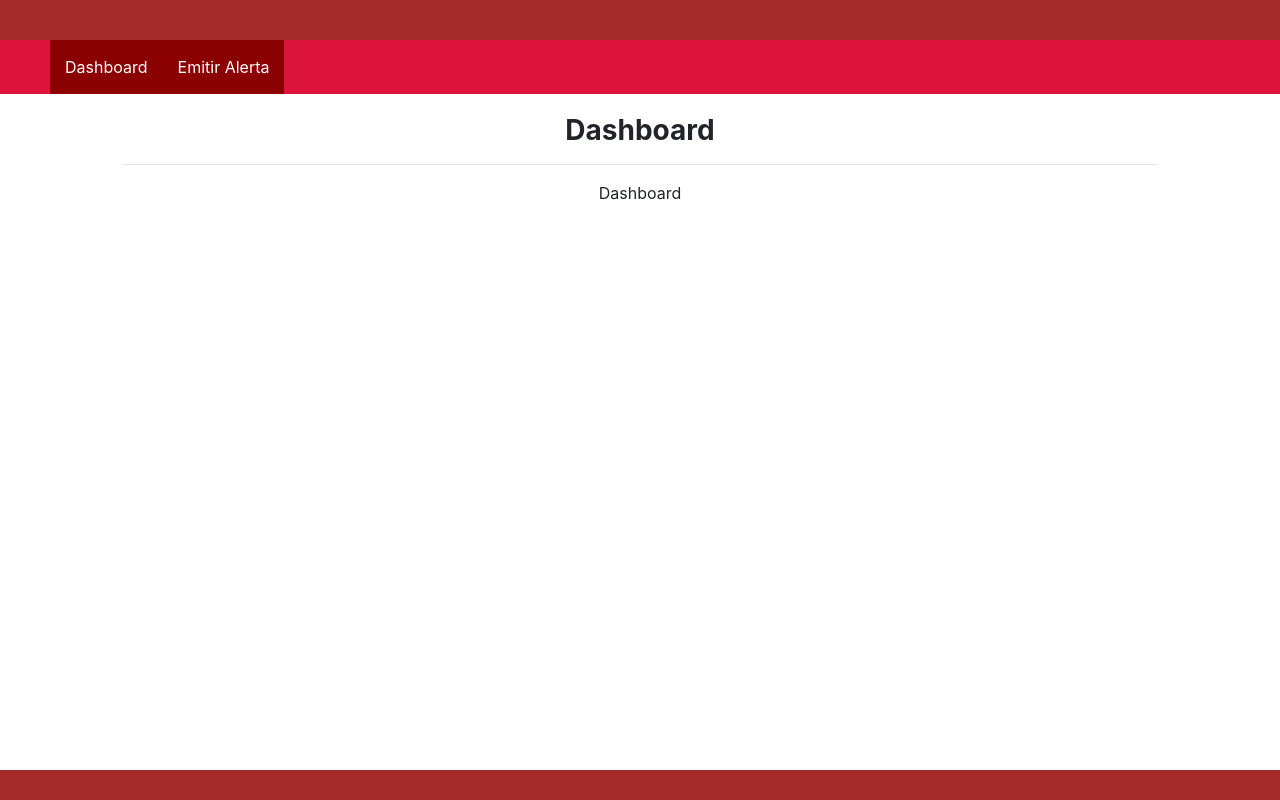
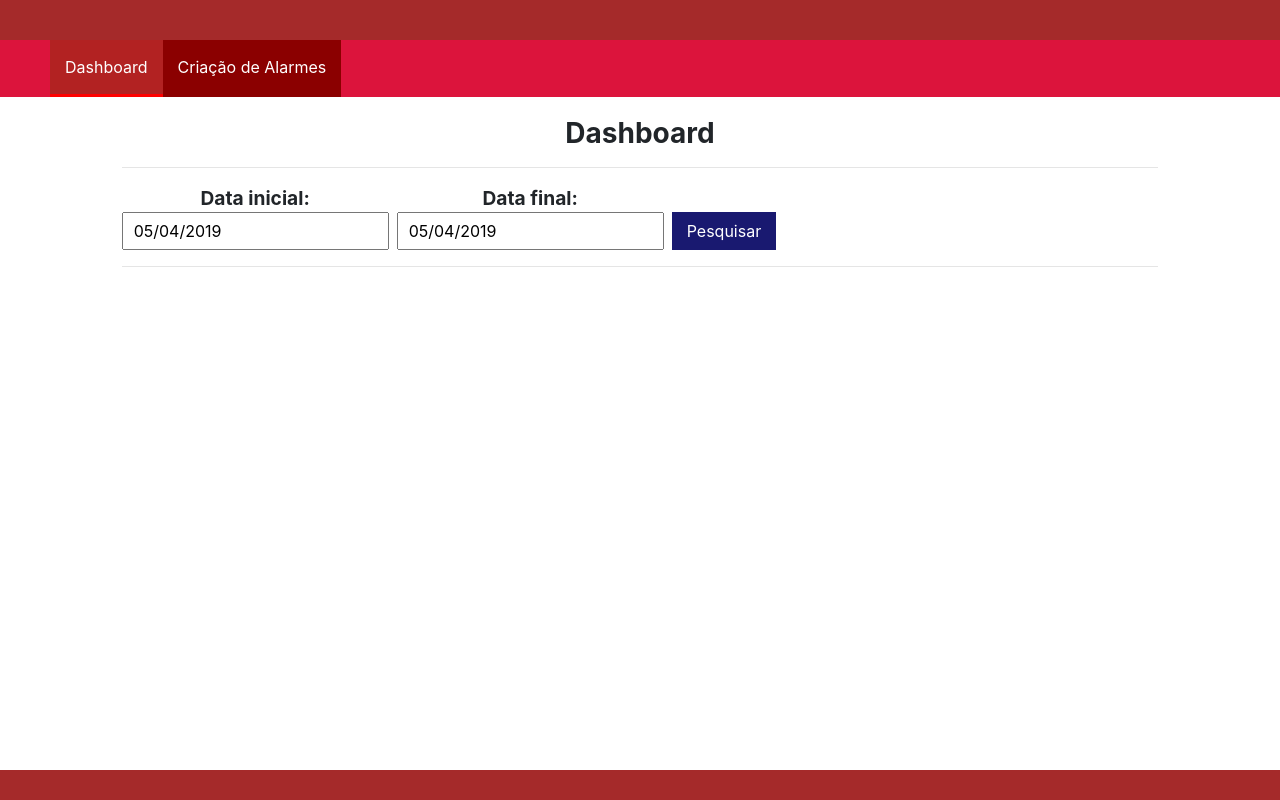
Before and after one commit to arielalvesdutra/hackathon-ieee-frontend, a React (Create React App) app: page / in a window 1280 px wide. Built offline with nearby package versions, Linux system fonts and the light colour scheme.

Commit message:
Adiciona filtros para realizar a busca dos valores das grandezas elétricas

```diff
--- a/package.json
+++ b/package.json
@@ -3,8 +3,11 @@
   "version": "0.1.0",
   "private": true,
   "dependencies": {
+    "axios": "^0.18.0",
     "bootstrap": "^4.3.1",
+    "moment": "^2.24.0",
     "react": "^16.8.6",
+    "react-datepicker": "^2.5.0",
     "react-dom": "^16.8.6",
     "react-router-dom": "^5.0.0",
     "react-scripts": "3.0.0"
--- a/src/App.js
+++ b/src/App.js
@@ -2,6 +2,8 @@ import React from 'react';
 import { BrowserRouter, Route, Switch } from 'react-router-dom'
 
 import DashboardPage from './pages/DashboardPage'
+import AlarmCreationPage from './pages/AlarmCreationPage'
+import NotFoundPage from './pages/NotFoundPage'
 
 import './App.css';
 
@@ -10,7 +12,9 @@ function App() {
 
       <BrowserRouter>
         <Switch>
-          <Route path="/" component={DashboardPage}/>
+          <Route exact path="/" component={DashboardPage}/>
+          <Route path="/alarm-creation" component={AlarmCreationPage}/>
+          <Route path="*" component={NotFoundPage}/>
         </Switch>
       </BrowserRouter>
   );
--- /dev/null
+++ b/src/backend.js
@@ -0,0 +1,5 @@
+const backendUrl = 'http://localhost:8000'
+
+export {
+    backendUrl
+}
--- /dev/null
+++ b/src/components/FormButton.css
@@ -0,0 +1,6 @@
+.FormButton {
+    padding: 7px 15px;
+    background-color: midnightblue;
+    border: none;
+    color: white;
+}
--- /dev/null
+++ b/src/components/FormButton.jsx
@@ -0,0 +1,9 @@
+import React from 'react'
+
+import './FormButton.css'
+
+const FormButton = ({ text}) => (
+    <button className="FormButton">{text}</button>
+)
+
+export default FormButton
--- /dev/null
+++ b/src/pages/AlarmCreationPage.jsx
@@ -0,0 +1,22 @@
+import React from 'react'
+
+import Nav from './templates/Nav'
+import Content from './templates/Content'
+import Footer from './templates/Footer'
+import Header from './templates/Header'
+
+
+const AlermCration = () => (
+    <div className="App d-flex flex-column align-items-center justify-content-between">
+        <Header />
+        <Nav />
+        <Content title="Criação de Alarmes">
+            <div>
+                Criação de Alarmes
+            </div>
+        </Content>
+        <Footer />
+    </div>
+)
+
+export default AlermCration
--- /dev/null
+++ b/src/pages/DashboardPage.css
@@ -0,0 +1,8 @@
+input {
+    padding: 5px 5px 5px 10px;
+}
+
+.date-span {
+    font-size: 1.2em;
+    font-weight: bold;
+}
--- a/src/pages/DashboardPage.jsx
+++ b/src/pages/DashboardPage.jsx
@@ -1,22 +1,113 @@
-import React from 'react'
+import React, { Component } from 'react'
+import DatePicker from 'react-datepicker'
+import axios from 'axios'
+import  moment from 'moment'
 
 import Nav from './templates/Nav'
 import Content from './templates/Content'
 import Footer from './templates/Footer'
 import Header from './templates/Header'
 
+import FormButton from '../components/FormButton'
+import { backendUrl } from '../backend'
+import './DashboardPage.css'
 
-const DashboardPage = () => (
+import "react-datepicker/dist/react-datepicker.css";
+class DashboardPage extends Component {
+
+    state = {
+        initialDate: new Date(),
+        finalDate: new Date()
+    }
+
+    fetchEletricalQuantities = event => {
+        event.preventDefault()
+
+        try {
+            this.validadeEletricalQuantitiesForm()
+
+            const initialDate = this.formatDate(this.state.initialDate)
+            const finalDate = this.formatDate(this.state.finalDate)
+
+            const filter =
+                `filtro?initDate=${initialDate}&finalDate=${finalDate}`
+
+            axios.get(
+                `${backendUrl}/grandezas-eletricas/pesquisa/${filter}`)
+                .then(response => console.log(response.data))
+                .catch(error => error)
+
+        } catch(error) {
+
+        }
+    }
+
+    formatDate = date => {
+        return moment(date).format('YYYY-MM-DD')
+    }
+
+    updateInitialDate = date => {
+        this.setState({
+            initialDate: date
+        })
+    }
+
+    updateFinalDate = date => {
+        this.setState({
+            finalDate: date
+        })
+    }
+
+    validadeEletricalQuantitiesForm = () => {
+        if (this.state.initialDate.lenth  <= 0) {
+            throw Error('Data inicial não preenchida')
+        }
+
+        if (this.state.finalDate.lenth  <= 0) {
+            throw Error('Data final não preenchida')
+        }
+    }
+
+    render() {
+
+        return (
             <div className="App d-flex flex-column align-items-center justify-content-between">
                 <Header />
                 <Nav />
                 <Content title="Dashboard">
-            <div>
-                Dashboard
+                    <form onSubmit={this.fetchEletricalQuantities}>
+
+                        <div className="d-flex flex-row">
+
+                            <div className="d-flex flex-column" >
+                                <span className="date-span">
+                                    Data inicial:
+                                </span>
+                                <DatePicker selected={this.state.initialDate}
+                                    onChange={this.updateInitialDate} />
                             </div>
+                            <div className="d-flex flex-column ml-2" >
+
+                                <span className="date-span">
+
+                                    Data final:
+                                </span>
+                                <DatePicker selected={this.state.finalDate}
+                                    onChange={this.updateFinalDate} />
+                            </div>
+                            <div className="d-flex align-items-end ml-2">
+
+                                <FormButton text="Pesquisar" type="submit" />
+                            </div>
+                        </div>
+
+                    </form>
+                    <hr />
                 </Content>
                 <Footer />
             </div>
         )
+    }
+}
 
 export default DashboardPage
--- /dev/null
+++ b/src/pages/NotFoundPage.jsx
@@ -0,0 +1,21 @@
+import React from 'react'
+
+import Nav from './templates/Nav'
+import Content from './templates/Content'
+import Footer from './templates/Footer'
+import Header from './templates/Header'
+
+
+const NotFound
+ = () => (
+    <div className="App d-flex flex-column align-items-center justify-content-between">
+        <Header />
+        <Nav />
+        <Content title="Dashboard">
+          <h1>Erro 404 - Ops, página não encontrada.</h1>
+        </Content>
+        <Footer />
+    </div>
+)
+
+export default NotFound
--- a/src/pages/templates/Nav.css
+++ b/src/pages/templates/Nav.css
@@ -27,6 +27,12 @@
     display: flex;
 }
 
+.Nav .active {
+    box-sizing: border-box;
+    border-bottom: 3px solid red;
+    background-color: firebrick;
+}
+
 .Nav ul {
     margin: 0px;
     padding: 0px;
--- a/src/pages/templates/Nav.jsx
+++ b/src/pages/templates/Nav.jsx
@@ -3,9 +3,7 @@ import { Link } from 'react-router-dom'
 
 import './Nav.css'
 
-const pathname = window.location.pathname
-
-console.log(pathname)
+let pathname = window.location.pathname
 
 const NavItem = ({ to, text }) => (
     <li className="">
@@ -16,13 +14,17 @@ const NavItem = ({ to, text }) => (
     </li>
 )
 
-const Nav = () => (
+const Nav = () => {
+    pathname = window.location.pathname
+
+    return (
         <nav className="Nav">
             <ul className="">
                 <NavItem to="/" text="Dashboard" />
-            <NavItem to="/emit-alert" text="Emitir Alerta" />
+                <NavItem to="/alarm-creation" text="Criação de Alarmes" />
             </ul>
         </nav>
     )
+}
 
 export default Nav
```
Also changed, not shown: 1 other file (tests, documents, lock files or other folders). Lines whose indentation alone changed are shown as unchanged.
